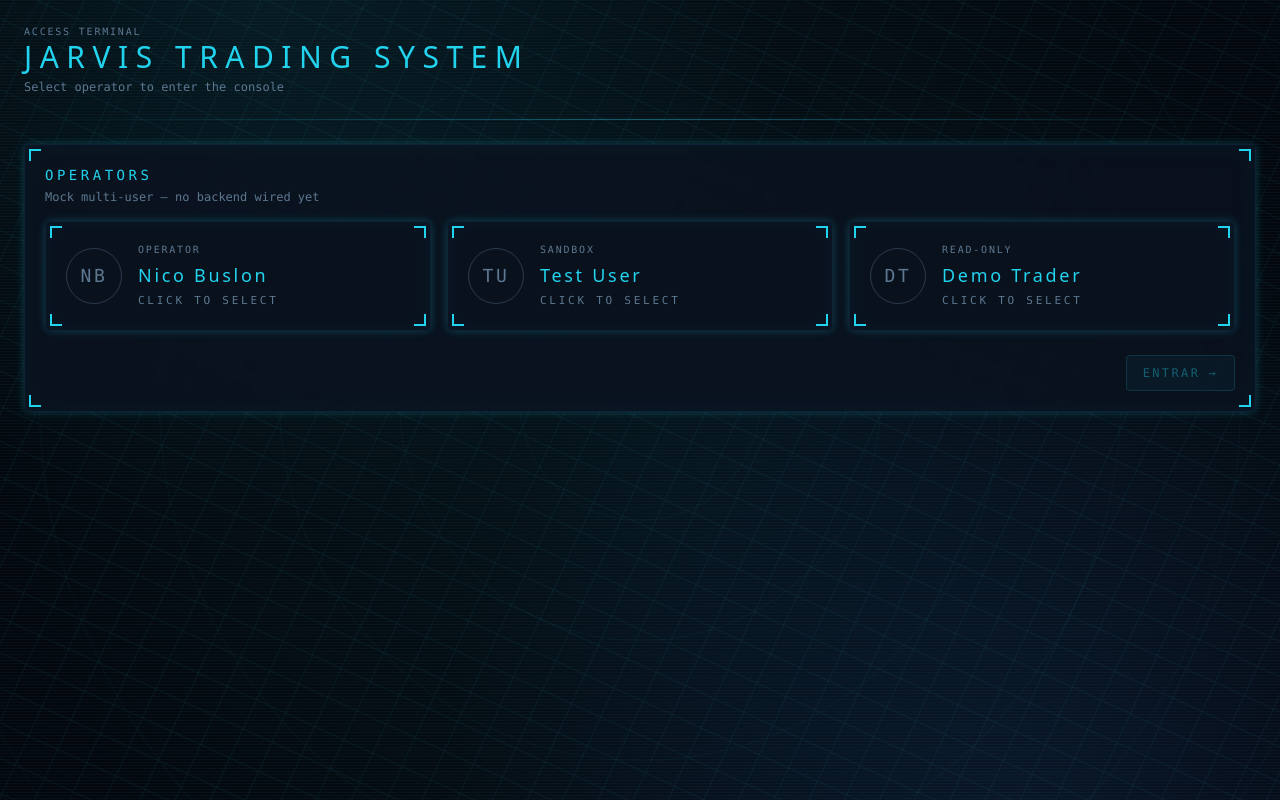
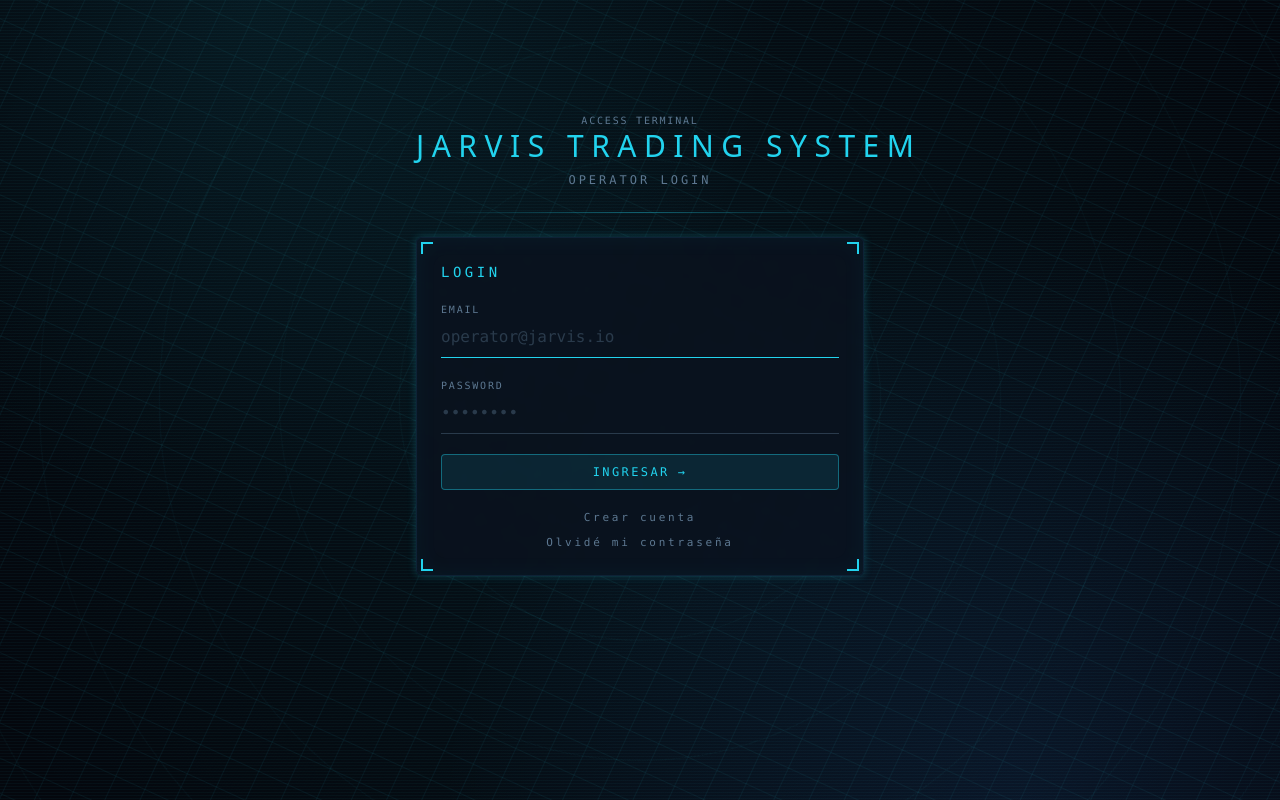
Before and after one commit to nicostarkfx/dashboard-web, a Next.js app: page / in a window 1280 px wide. Built offline with nearby package versions, Linux system fonts and the light colour scheme.

Commit message:
feat: auth UI (login/register/forgot)

```diff
--- a/app/page.tsx
+++ b/app/page.tsx
@@ -1,34 +1,17 @@
-import { HudPanel } from "@/components/HudPanel";
-import { UserPicker } from "@/components/UserPicker";
+import { AuthContainer } from "@/components/AuthContainer";
 
 /**
- * Access terminal — the new root route.
+ * Access terminal — root route.
  *
- * Renders the HUD-styled multi-user picker. Selecting a user and
- * confirming routes to /dashboard (which still hosts what used to live
- * at "/"). No backend, no auth — see <UserPicker /> for the UX details.
+ * Renders the HUD-styled auth shell (login / register / forgot — view
+ * switching lives inside <AuthContainer />). No backend yet: a successful
+ * login or register stashes the normalized email in
+ * sessionStorage("jarvis_user") and routes to /dashboard.
+ *
+ * The header ("ACCESS TERMINAL / JARVIS TRADING SYSTEM") is rendered
+ * *inside* AuthContainer so the whole access screen can be centered as a
+ * single unit.
  */
 export default function AccessTerminal() {
-  return (
-    <main className="space-y-6">
-      <header>
-        <p className="hud-label">ACCESS TERMINAL</p>
-        <h1 className="font-display text-3xl tracking-[0.25em] text-hud-neon">
-          JARVIS&nbsp;TRADING&nbsp;SYSTEM
-        </h1>
-        <p className="mt-1 text-xs text-hud-muted">
-          Select operator to enter the console
-        </p>
-      </header>
-
-      <div className="hud-divider" />
-
-      <HudPanel
-        title="Operators"
-        subtitle="Mock multi-user — no backend wired yet"
-      >
-        <UserPicker />
-      </HudPanel>
-    </main>
-  );
+  return <AuthContainer />;
 }
--- /dev/null
+++ b/components/AuthContainer.tsx
@@ -0,0 +1,249 @@
+"use client";
+
+import { useState, type FormEvent } from "react";
+import { useRouter } from "next/navigation";
+
+/**
+ * AuthContainer — visual-only auth shell.
+ *
+ * One client component, three views (login / register / forgot) toggled
+ * by internal state. No backend, no Supabase, no fetch — login and
+ * register simply normalize the email and stash it in
+ * sessionStorage("jarvis_user") before navigating to /dashboard.
+ *
+ * Submit-on-Enter is handled natively by <form onSubmit>; the primary
+ * action button is type="submit" and secondary view-switch buttons are
+ * explicitly type="button" so they don't accidentally submit the form.
+ */
+type View = "login" | "register" | "forgot";
+
+const subtitleFor = (view: View): string => {
+  if (view === "login")    return "Operator login";
+  if (view === "register") return "Create account";
+  return "Password recovery";
+};
+
+const panelTitleFor = (view: View): string => {
+  if (view === "login")    return "LOGIN";
+  if (view === "register") return "REGISTER";
+  return "RECOVERY";
+};
+
+export function AuthContainer() {
+  const router = useRouter();
+
+  const [view, setView]         = useState<View>("login");
+  const [email, setEmail]       = useState("");
+  const [password, setPassword] = useState("");
+  const [confirm, setConfirm]   = useState("");
+  const [error, setError]       = useState<string | null>(null);
+  const [success, setSuccess]   = useState<string | null>(null);
+  const [busy, setBusy]         = useState(false);
+
+  /**
+   * Switch views. Clears password/confirm/error/success but preserves the
+   * email so the user doesn't have to retype it when bouncing between
+   * login ↔ register ↔ forgot.
+   */
+  function goTo(next: View): void {
+    setView(next);
+    setPassword("");
+    setConfirm("");
+    setError(null);
+    setSuccess(null);
+  }
+
+  function persistAndEnter(rawEmail: string): void {
+    const normalized = rawEmail.trim().toLowerCase();
+    try {
+      sessionStorage.setItem("jarvis_user", normalized);
+    } catch {
+      // SSR / storage disabled — ignore, still navigate.
+    }
+    router.push("/dashboard");
+  }
+
+  function handleSubmit(e: FormEvent<HTMLFormElement>): void {
+    e.preventDefault();
+    setError(null);
+    setSuccess(null);
+
+    if (view === "login") {
+      if (!email.trim() || !password) {
+        setError("Email and password are required.");
+        return;
+      }
+      setBusy(true);
+      persistAndEnter(email);
+      return;
+    }
+
+    if (view === "register") {
+      if (!email.trim() || !password || !confirm) {
+        setError("All fields are required.");
+        return;
+      }
+      if (password !== confirm) {
+        setError("Passwords don't match.");
+        return;
+      }
+      setBusy(true);
+      persistAndEnter(email);
+      return;
+    }
+
+    // forgot
+    if (!email.trim()) {
+      setError("Email is required.");
+      return;
+    }
+    setSuccess("Link enviado (mock)");
+  }
+
+  // ----- render --------------------------------------------------------
+  const inputClass =
+    "w-full bg-transparent border-b border-hud-muted/40 px-0 py-2 " +
+    "font-mono text-hud-neon placeholder:text-hud-muted/40 " +
+    "focus:outline-none focus:border-hud-neon transition";
+
+  return (
+    <main className="mx-auto flex min-h-[80vh] w-full max-w-md flex-col justify-center space-y-6 py-10">
+      {/* Header --------------------------------------------------------- */}
+      <header className="text-center">
+        <p className="hud-label">ACCESS TERMINAL</p>
+        <h1 className="font-display text-3xl tracking-[0.25em] text-hud-neon">
+          JARVIS&nbsp;TRADING&nbsp;SYSTEM
+        </h1>
+        <p className="mt-2 text-xs uppercase tracking-[0.25em] text-hud-muted">
+          {subtitleFor(view)}
+        </p>
+      </header>
+
+      <div className="hud-divider" />
+
+      {/* Panel ---------------------------------------------------------- */}
+      <div className="hud-panel scanlines relative p-6">
+        <span className="hud-corner top-1 left-1  border-l-2 border-t-2" />
+        <span className="hud-corner top-1 right-1 border-r-2 border-t-2" />
+        <span className="hud-corner bottom-1 left-1  border-l-2 border-b-2" />
+        <span className="hud-corner bottom-1 right-1 border-r-2 border-b-2" />
+
+        <h3 className="mb-5 text-sm uppercase tracking-[0.25em] text-hud-neon">
+          {panelTitleFor(view)}
+        </h3>
+
+        <form onSubmit={handleSubmit} className="space-y-5" noValidate>
+          {/* Email — present in all 3 views */}
+          <div>
+            <label htmlFor="auth-email" className="hud-label block">
+              EMAIL
+            </label>
+            <input
+              id="auth-email"
+              name="email"
+              type="email"
+              autoComplete="email"
+              autoFocus
+              value={email}
+              onChange={(e) => setEmail(e.target.value)}
+              placeholder="operator@jarvis.io"
+              className={inputClass}
+            />
+          </div>
+
+          {/* Password — login + register */}
+          {(view === "login" || view === "register") && (
+            <div>
+              <label htmlFor="auth-password" className="hud-label block">
+                PASSWORD
+              </label>
+              <input
+                id="auth-password"
+                name="password"
+                type="password"
+                autoComplete={view === "login" ? "current-password" : "new-password"}
+                value={password}
+                onChange={(e) => setPassword(e.target.value)}
+                placeholder="••••••••"
+                className={inputClass}
+              />
+            </div>
+          )}
+
+          {/* Confirm — register only */}
+          {view === "register" && (
+            <div>
+              <label htmlFor="auth-confirm" className="hud-label block">
+                CONFIRM PASSWORD
+              </label>
+              <input
+                id="auth-confirm"
+                name="confirm"
+                type="password"
+                autoComplete="new-password"
+                value={confirm}
+                onChange={(e) => setConfirm(e.target.value)}
+                placeholder="••••••••"
+                className={inputClass}
+              />
+            </div>
+          )}
+
+          {/* Inline messages */}
+          {error && (
+            <p className="text-xs uppercase tracking-[0.18em] text-hud-loss">
+              {error}
+            </p>
+          )}
+          {success && (
+            <p className="text-xs uppercase tracking-[0.18em] text-hud-neon">
+              › {success}
+            </p>
+          )}
+
+          {/* Primary action */}
+          <button
+            type="submit"
+            disabled={busy}
+            className="hud-button w-full justify-center disabled:cursor-not-allowed disabled:opacity-40"
+          >
+            {view === "login"    && <>INGRESAR <span aria-hidden="true">→</span></>}
+            {view === "register" && <>CREAR CUENTA <span aria-hidden="true">→</span></>}
+            {view === "forgot"   && <>ENVIAR LINK <span aria-hidden="true">→</span></>}
+          </button>
+        </form>
+
+        {/* Secondary navigation ---------------------------------------- */}
+        <div className="mt-5 flex flex-col items-center gap-2 text-[11px] uppercase tracking-[0.25em]">
+          {view === "login" && (
+            <>
+              <button
+                type="button"
+                onClick={() => goTo("register")}
+                className="text-hud-muted transition hover:text-hud-neon"
+              >
+                Crear cuenta
+              </button>
+              <button
+                type="button"
+                onClick={() => goTo("forgot")}
+                className="text-hud-muted transition hover:text-hud-neon"
+              >
+                Olvidé mi contraseña
+              </button>
+            </>
+          )}
+          {(view === "register" || view === "forgot") && (
+            <button
+              type="button"
+              onClick={() => goTo("login")}
+              className="text-hud-muted transition hover:text-hud-neon"
+            >
+              ← Volver a login
+            </button>
+          )}
+        </div>
+      </div>
+    </main>
+  );
+}
```
Also changed, not shown: 1 other file (tests, documents, lock files or other folders).
